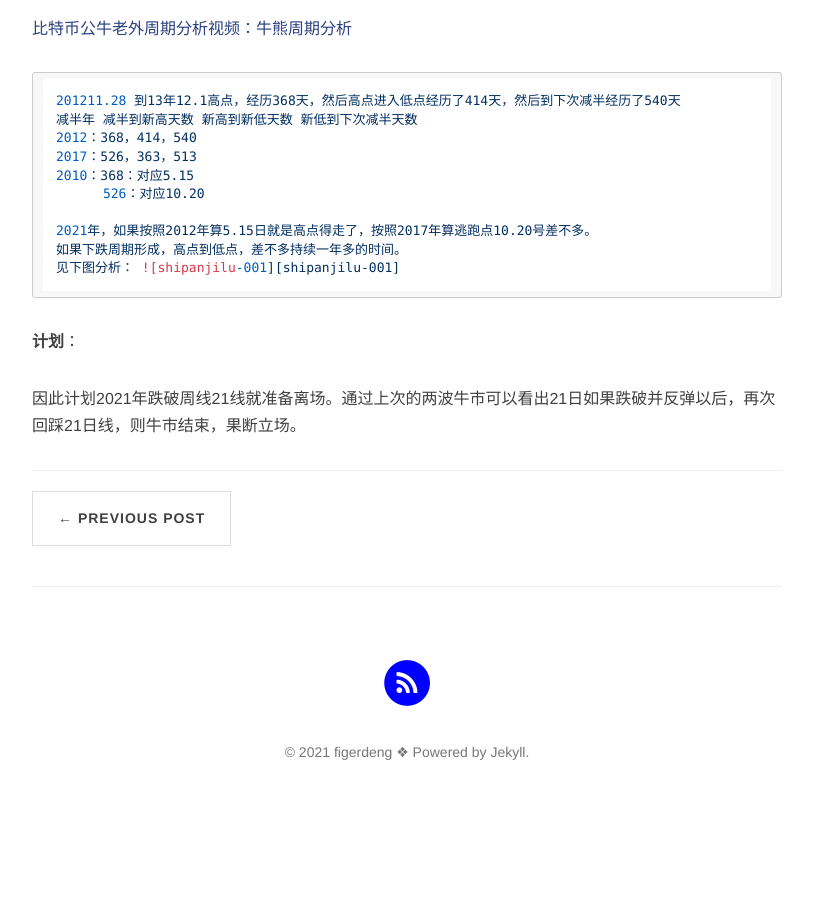
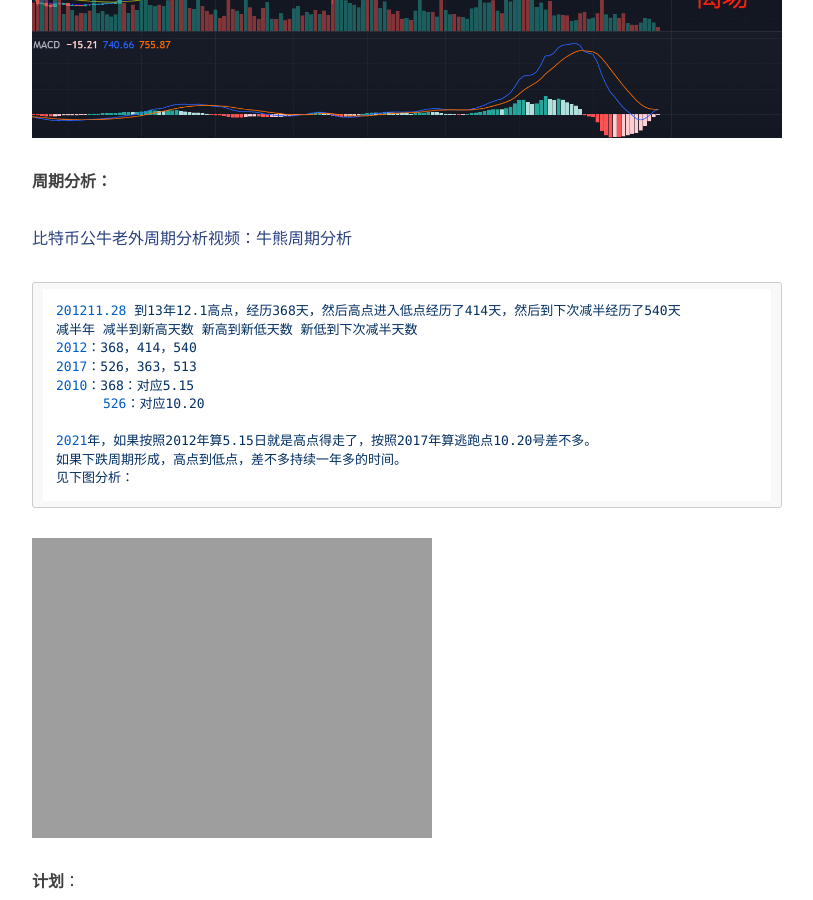
Before and after one commit to figerdeng/siweiwo, a Jekyll site: the page built from _posts/2021-08-17-investment-shipanjilu.md, in a window 1280 px wide and 900 px high, scrolled down 4498 px. Shown: the whole window, without its empty margins (233-1046 px from the left). Built offline with Jekyll 4.4.1, drawn with Linux system fonts in a browser that asks for light colours; nearby versions of some CDN libraries; comment, search, counter and statistics services are not loaded; before the commit the page ends 5327 px from its top, so only the background shows below that; some of the changed lines change nothing that is shown.

Commit message:
实盘更新

```diff
--- a/_posts/2021-08-17-investment-shipanjilu.md
+++ b/_posts/2021-08-17-investment-shipanjilu.md
@@ -46,19 +46,19 @@
         2013年：跌破21线2-3根线后（没跌破50日线）横盘企稳以后开始2014大牛市
         2014年高点开始回撤跌破21日线，然后跌破50日线后，又开始反弹至21日线上方，然后开始回调到21日线，然后破21日线和50日线。熊市开启。
 
-![shipanfeixi-002][shipanfeixi-002]
+![shipanfenxi-002][shipanfenxi-002]
 
     2017年牛市：
         2017高点年跌破21日线，然后跌破50日线后，又开始反弹至21日线上方，然后开始回调到21日线，返回回踩21日线。
         然后破21日线和50日线。熊市开启
 
-![shipanfeixi-003][shipanfeixi-003]
+![shipanfenxi-003][shipanfenxi-003]
 
     2021年牛市：
         2021年高点跌破21日线，然后跌破50日线后，又开始反弹至21日线上方。
         总结：参考2013-2014，2017年两拨牛市，如果牛市顶部如果跌破21日、50日线后，然后反弹到21日线上方，如果再次跌破21日线则可以考虑出场了
 
-![shipanfeixi-004][shipanfeixi-004]
+![shipanfenxi-004][shipanfenxi-004]
 
 **周期分析：**
 
@@ -74,6 +74,7 @@
     2021年，如果按照2012年算5.15日就是高点得走了，按照2017年算逃跑点10.20号差不多。
     如果下跌周期形成，高点到低点，差不多持续一年多的时间。
     见下图分析：
+
 ![shipanjilu-001][shipanjilu-001]
 
 
@@ -91,6 +92,6 @@
 [600887-003]: https://siweiwo.top/resource/investment/other/600887-003.png
 [600887-004]: https://siweiwo.top/resource/investment/other/600887-004.png
 [shipanjilu-001]: https://siweiwo.top/resource/investment/other/shipanjilu-001.png
-[shipanfeixi-002]: https://siweiwo.top/resource/investment/other/shipanfeixi-002.png
-[shipanfeixi-003]: https://siweiwo.top/resource/investment/other/shipanfeixi-003.png
-[shipanfeixi-004]: https://siweiwo.top/resource/investment/other/shipanfeixi-004.png
+[shipanfenxi-002]: https://siweiwo.top/resource/investment/other/shipanfenxi-002.png
+[shipanfenxi-003]: https://siweiwo.top/resource/investment/other/shipanfenxi-003.png
+[shipanfenxi-004]: https://siweiwo.top/resource/investment/other/shipanfenxi-004.png
```
